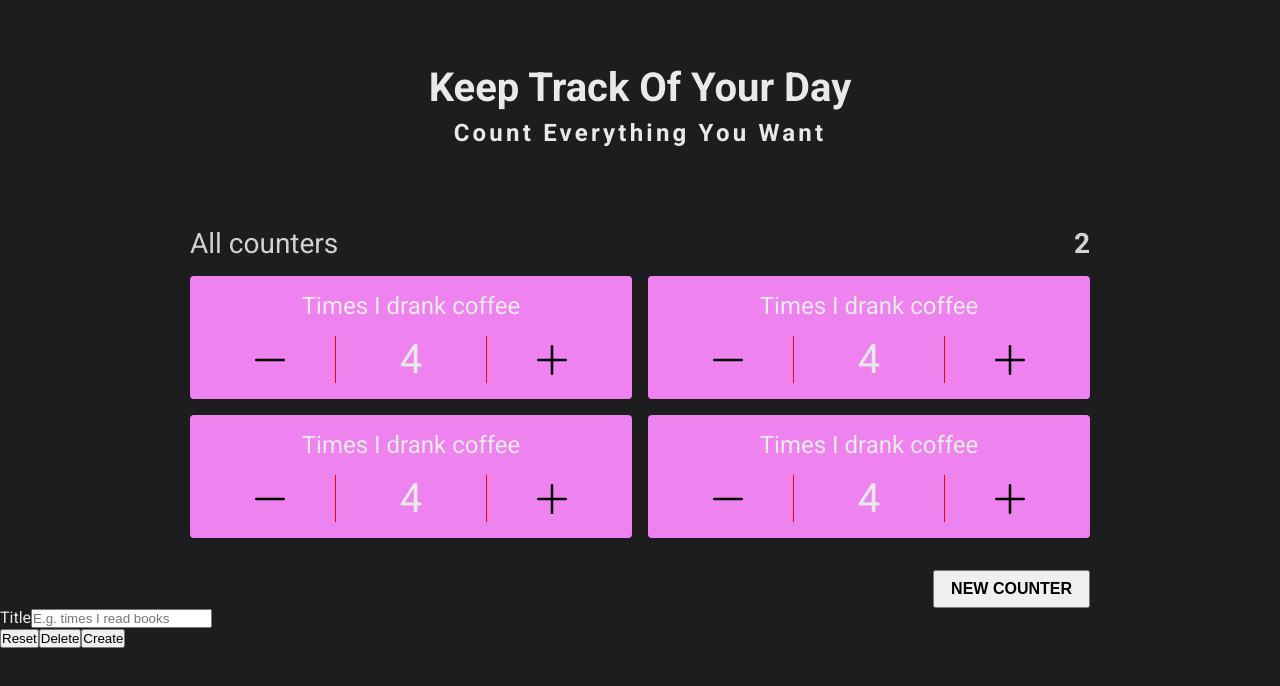
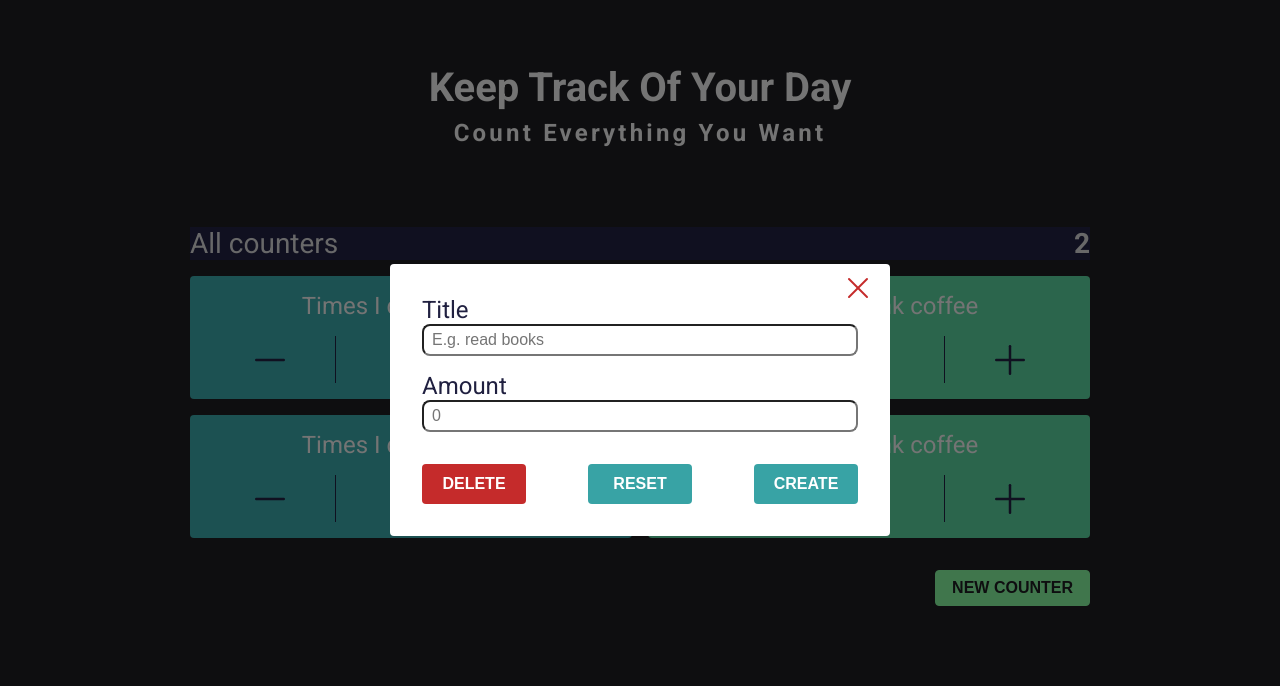
Before and after one commit to Rykasa/counter, a React (Vite) app: page / in a window 1280 px wide. Shown: the top 686 px of the page. Built offline with nearby package versions, Linux system fonts and the light colour scheme.

Commit message:
button component added

```diff
--- a/src/App.styles.ts
+++ b/src/App.styles.ts
@@ -51,6 +51,8 @@ export const SectionHeader = styled.header`
   align-items: center;
   justify-content: space-between;
   margin-bottom: 1rem;
+  background-color: #202040;
+  /* padding: 1rem; */
 `;
 
 export const HeaderText = styled.span`
@@ -80,6 +82,7 @@ export const Main = styled.main`
 
 export const CounterContainer = styled.div`
   width: 100%;
+  margin: 0 auto;
   margin-bottom: 2rem;
   display: grid;
   grid-template-columns: repeat(auto-fit, minmax(300px, 1fr));
@@ -93,22 +96,90 @@ export const AddCounterButton = styled.button`
   text-transform: uppercase;
   cursor: pointer;
   font-weight: bold;
+  border: 0.1rem solid #80ed99;
+  border-radius: 0.25rem;
+  background-color: #80ed99;
+  color: #1d1d20;
+  transition: all 0.3s ease-in-out;
+
+  &:hover {
+    background-color: #1d1d20;
+    color: #80ed99;
+  }
 `;
-
-export const Modal = styled.div``;
+//202040
+//80ED99
+//57CC99
+//C7F9CC
+//38A3A5
+export const Modal = styled.div`
+  height: 100vh;
+  width: 100%;
+  background-color: rgba(0, 0, 0, 0.5);
+  position: absolute;
+  top: 0;
+  left: 0;
+  display: flex;
+  justify-content: center;
+  align-items: center;
+`;
 
 export const ModalCenter = styled.div``;
 
-export const Form = styled.form``;
+export const Form = styled.form`
+  width: 95vw;
+  max-width: 500px;
+  background-color: #fff;
+  padding: 2rem;
+  border-radius: 0.25rem;
+  position: relative;
+`;
 
-export const Label = styled.label``;
+export const Label = styled.label`
+  display: block;
+  font-size: 1.5rem;
+  color: #202040;
+`;
 
-export const Input = styled.input``;
+export const Input = styled.input`
+  width: 100%;
+  height: 2rem;
+  padding: 0 0.5rem;
+  font-size: 1rem;
+  color: #555555;
+  border-radius: 0.5rem;
+  border-width: 0.15rem;
+  outline-offset: 0.1rem;
+  outline-width: 0.15rem;
+  outline-color: transparent;
+  margin-bottom: 1rem;
 
-export const ButtonsWrapper = styled.div``;
+  &:focus {
+    outline-color: #80ed99;
+    border-color: transparent;
+  }
+`;
 
-export const ResetButton = styled.button``;
+export const ButtonsWrapper = styled.div`
+  display: flex;
+  align-items: center;
+  justify-content: space-between;
+  margin-top: 1rem;
+`;
 
-export const DeleteButton = styled.button``;
+export const CloseButton = styled.button`
+  position: absolute;
+  top: 0.5rem;
+  right: 1rem;
+  background: none;
+  border: none;
+  display: flex;
+  font-size: 2rem;
+  font-weight: bold;
+  color: #c52b2b;
+  cursor: pointer;
 
-export const CreateButton = styled.button``;
+  &:hover {
+    color: #a52b2b;
+  }
+`;
--- a/src/App.tsx
+++ b/src/App.tsx
@@ -1,4 +1,6 @@
+import { X } from 'phosphor-react';
 import * as C from './App.styles';
+import { Button } from './components/Button';
 import { Counter } from './components/Counter';
 
 export function App() {
@@ -23,19 +25,30 @@ export function App() {
           </C.Main>
         </C.SectionCenter>
       </C.Section>
-      <div>
-        <div>
-          <form>
-            <label htmlFor='title'>Title</label>
-            <input name='title' type='text' placeholder='E.g. times I read books' />
-            <div>
-              <button>Reset</button>
-              <button>Delete</button>
-              <button>Create</button>
-            </div>
-          </form>
-        </div>
-      </div>
+      <C.Modal>
+        <C.ModalCenter>
+          <C.Form>
+            <C.CloseButton type='button'>
+              <X />
+            </C.CloseButton>
+            <C.Label htmlFor='title'>Title</C.Label>
+            <C.Input name='title' type='text' placeholder='E.g. read books' />
+            <C.Label htmlFor='amount'>Amount</C.Label>
+            <C.Input name='amount' type='number' placeholder='0' />
+            <C.ButtonsWrapper>
+              <Button type='button' title='Delete' bgColor='#C52b2b' />
+
+              <Button type='button' title='Reset' bgColor='#38A3A5' />
+              <Button type='button' title='Create' bgColor='#38A3A5' />
+            </C.ButtonsWrapper>
+          </C.Form>
+        </C.ModalCenter>
+      </C.Modal>
     </C.Container>
   );
 }
+//202040
+//80ED99
+//57CC99
+//C7F9CC
+//38A3A5
--- /dev/null
+++ b/src/components/Button/index.tsx
@@ -0,0 +1,11 @@
+import { ButtonComponent } from './styles';
+import { ButtonHTMLAttributes } from 'react';
+
+interface ButtonProps extends ButtonHTMLAttributes<HTMLButtonElement> {
+  title: string;
+  bgColor: string;
+}
+
+export function Button({ title, bgColor }: ButtonProps) {
+  return <ButtonComponent bgColor={bgColor}>{title}</ButtonComponent>;
+}
--- /dev/null
+++ b/src/components/Button/styles.ts
@@ -0,0 +1,23 @@
+import styled from 'styled-components';
+
+export const ButtonComponent = styled.button<{ bgColor: string }>`
+  background-color: ${({ bgColor }) => bgColor};
+  color: #fff;
+  font-size: 1rem;
+  text-transform: uppercase;
+  padding: 0.5rem 1rem;
+  width: 6.5rem;
+  border: 0.2rem solid transparent;
+  border-radius: 0.25rem;
+  outline-color: #80ed99;
+  outline-offset: 0.1rem;
+  font-weight: bold;
+  cursor: pointer;
+  transition: all 0.3s ease-in-out;
+
+  &:hover {
+    color: ${({ bgColor }) => bgColor};
+    border-color: ${({ bgColor }) => bgColor};
+    background-color: #fff;
+  }
+`;
--- a/src/components/Counter/styles.ts
+++ b/src/components/Counter/styles.ts
@@ -4,10 +4,20 @@ export const Container = styled.div`
   width: 100%;
   display: flex;
   flex-direction: column;
-  background-color: violet;
+  background-color: #57cc99;
   border-radius: 0.25rem;
   padding: 1rem;
+
+  &:nth-child(odd) {
+    background-color: #38a3a5;
+  }
 `;
+
+//202040
+//80ED99
+//57CC99
+//C7F9CC
+//38A3A5
 
 export const Header = styled.header`
   display: flex;
@@ -15,11 +25,17 @@ export const Header = styled.header`
   margin-bottom: 1rem;
 `;
 
-export const Title = styled.span`
+export const Title = styled.a`
   font-size: 1.25rem;
+  cursor: pointer;
+  transition: color 0.3s ease-out;
 
   @media (min-width: 750px) {
     font-size: 1.5rem;
+  }
+
+  &:hover {
+    color: #fff;
   }
 `;
 
@@ -28,6 +44,7 @@ export const CounterWrapper = styled.div`
   display: flex;
   justify-content: space-evenly;
   align-items: center;
+  flex-wrap: wrap;
 `;
 
 export const DecreaseButton = styled.button`
@@ -38,13 +55,25 @@ export const DecreaseButton = styled.button`
   svg {
     font-size: 2.5rem;
     font-weight: bold;
+    color: #202040;
+    transition: color 0.3s linear;
+  }
+
+  &:hover {
+    svg {
+      color: #c7f9cc;
+    }
   }
 `;
 
 export const Amount = styled.span`
   font-size: 2.5rem;
-  border-inline: 0.1rem solid red;
-  padding: 0 4rem;
+  border-inline: 0.1rem solid #202040;
+  padding: 0 2rem;
+
+  @media (min-width: 400px) {
+    padding: 0 4rem;
+  }
 `;
 
 export const IncreaseButton = styled.button`
@@ -55,5 +84,13 @@ export const IncreaseButton = styled.button`
   svg {
     font-size: 2.5rem;
     font-weight: bold;
+    color: #202040;
+    transition: color 0.3s linear;
+  }
+
+  &:hover {
+    svg {
+      color: #c7f9cc;
+    }
   }
 `;
```
